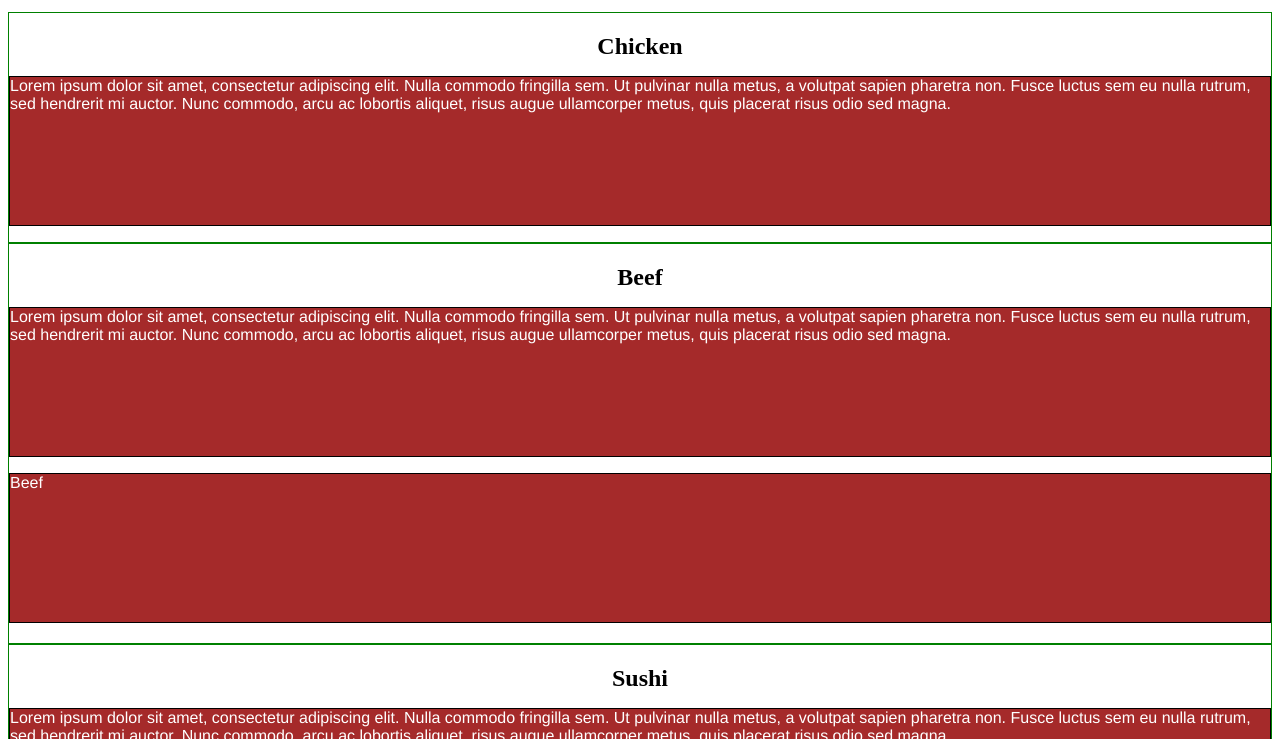
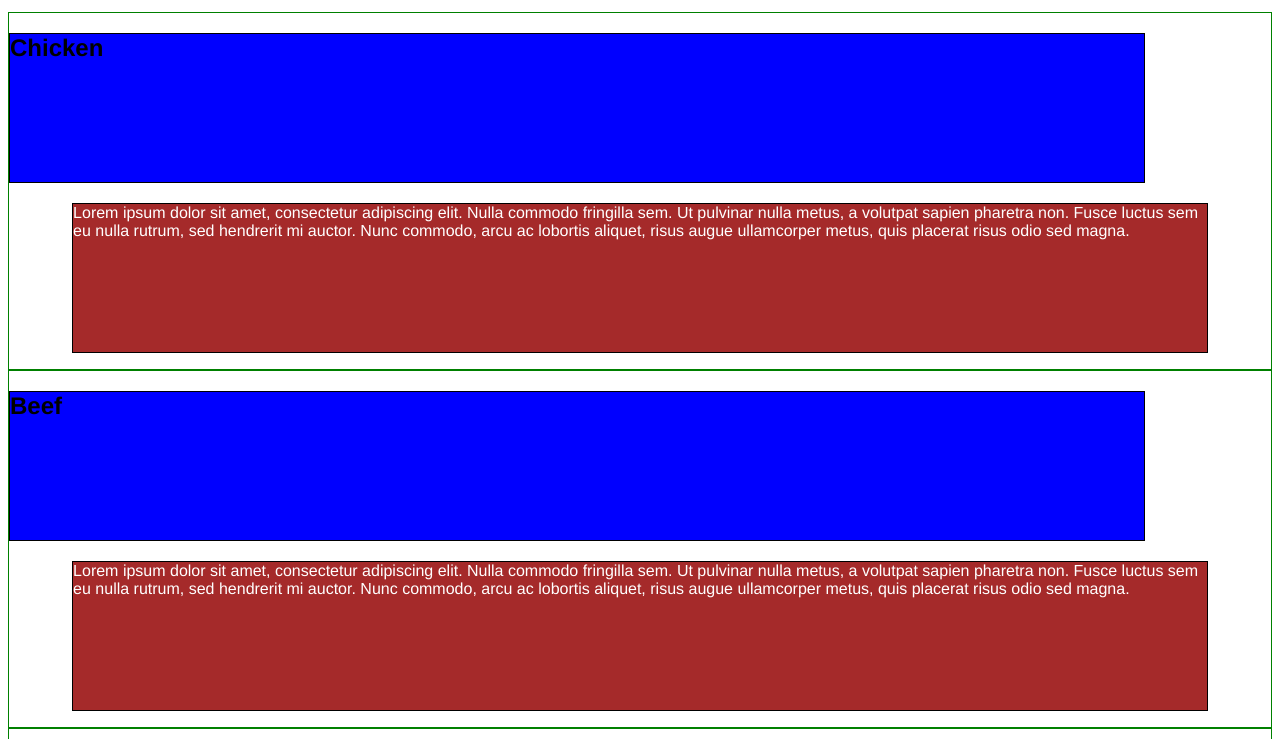
Before and after one commit to tundealfred/mod2-solution, a plain HTML site: page site/index.html in a window 1280 px wide. Shown: the part 61-800 px from the top of the page. Drawn offline with Linux system fonts and the light colour scheme.

Commit message:
page update index & css

```diff
--- a/css/style.css
+++ b/css/style.css
@@ -11,13 +11,21 @@ h1 {
 p {
   border: 1px solid black;
   background-color: #A52A2A;
-  color: #0088ff
   width: 90%;
   height: 150px;
   margin-right: auto;
   margin-left: auto;
   font-family: Helvetica;
   color: white;
+}
+
+h2 {
+  border: 1px solid black;
+  background-color: #0000ff;
+  width: 90%;
+  height: 150px;
+  font-family: Helvetica;
+  color: black;
 }
 
 /* Simple Responsive Framework. */
--- a/site/index.html
+++ b/site/index.html
@@ -15,7 +15,7 @@
 	  <div class="col-ds-4 col-tb-6 col-mb-12">
 
 	  	<section>
-		  <h1>Chicken</h1>
+		  <h2>Chicken</h2>
 		  <p>
 		  	Lorem ipsum dolor sit amet, consectetur adipiscing elit. Nulla commodo fringilla sem. Ut pulvinar nulla metus, a volutpat sapien pharetra non. Fusce luctus sem eu nulla rutrum, sed hendrerit mi auctor. Nunc commodo, arcu ac lobortis aliquet, risus augue ullamcorper metus, quis placerat risus odio sed magna.
 		  </p>
@@ -25,20 +25,17 @@
 	  <div class="col-ds-4 col-tb-6 col-mb-12">
 
 	  	<section>
-		  <h1>Beef</h1>
+		  <h2>Beef</h2>
 		  <p>
 		  	Lorem ipsum dolor sit amet, consectetur adipiscing elit. Nulla commodo fringilla sem. Ut pulvinar nulla metus, a volutpat sapien pharetra non. Fusce luctus sem eu nulla rutrum, sed hendrerit mi auctor. Nunc commodo, arcu ac lobortis aliquet, risus augue ullamcorper metus, quis placerat risus odio sed magna.
 		  </p>
 		</section>
 
-	  	<p>Beef</p>
-	  	<h2></h2>
-
 	  </div>
 	  <div class="col-ds-4 col-tb-6 col-mb-12">
 
 	  	<section>
-		  <h1>Sushi</h1>
+		  <h2>Sushi</h2>
 		  <p>
 		  	Lorem ipsum dolor sit amet, consectetur adipiscing elit. Nulla commodo fringilla sem. Ut pulvinar nulla metus, a volutpat sapien pharetra non. Fusce luctus sem eu nulla rutrum, sed hendrerit mi auctor. Nunc commodo, arcu ac lobortis aliquet, risus augue ullamcorper metus, quis placerat risus odio sed magna.
 		  </p>
```
